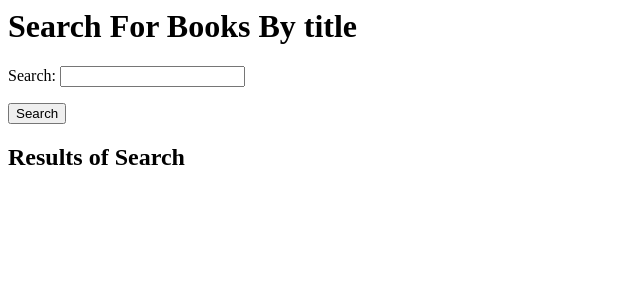
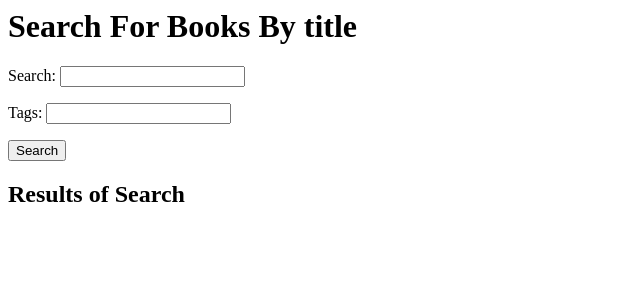
Before and after one commit to sankpalkalyani93/book-search-mechanism-batch413, a Django app: page /book/search/ in a window 1280 px wide. Shown: the top 300 px of the page, without its empty margins (0-640 px from the left). Run offline with Django 4.2, Linux system fonts and the light colour scheme.

Commit message:
Second Commit

```diff
--- a/mybookapp/forms.py
+++ b/mybookapp/forms.py
@@ -2,3 +2,4 @@ from django import forms
 
 class SearchForm(forms.Form):
     query = forms.CharField(label='Search', max_length=100)
+    tags = forms.CharField(label='Tags', max_length=100)
--- a/mybookapp/models.py
+++ b/mybookapp/models.py
@@ -1,9 +1,11 @@
 from django.db import models
+from taggit.managers import TaggableManager
 
 # Create your models here.
 class Book(models.Model):
     title = models.CharField(max_length=100)
     author = models.CharField(max_length=100)
+    tags = TaggableManager()
 
     def __str__(self):
         return self.title
--- a/mybookapp/templates/mybookapp/search.html
+++ b/mybookapp/templates/mybookapp/search.html
@@ -14,7 +14,12 @@
             <h2>Results of Search</h2>
             <ul>
                 {% for book in results %}
-                <li>{{ book.title }} by {{ book.author }}</li>
+                <li>{{ book.title }} by {{ book.author }}
+                <br> Tags:
+                 {% for tag in book.tags.all %}
+                 {{ tag.name }}
+                 {% endfor %}
+                </li>
                 {% endfor %}
             </ul>
         </div>
--- a/mybookapp/views.py
+++ b/mybookapp/views.py
@@ -8,10 +8,26 @@ def search_view(request):
     form = SearchForm()
     results = []
 
-    if request.GET.get('query'):
+    """if request.GET.get('query'):
         query = request.GET['query']
         #results = Book.objects.filter(title__icontains=query)
         results = Book.objects.filter(
             Q(title__icontains=query) | Q(author__icontains=query)
-        )
+        )"""
+
+    if request.GET:
+        query = request.GET.get('query')
+        tags = request.GET.get('tags')
+        q_objects = Q()
+
+        if query:
+            q_objects &= Q(title__icontains=query) | Q(author__icontains=query)
+
+        if tags:
+            tag_list = [tags.strip() for tag in tags.split(',')]
+            for tag in tag_list:
+                q_objects &= Q(tags__name__in=[tag])
+
+        results = Book.objects.filter(q_objects).distinct()
+
     return render(request, 'search.html', {'form': form, 'results': results})
--- a/mybooksproject/settings.py
+++ b/mybooksproject/settings.py
@@ -38,6 +38,7 @@ INSTALLED_APPS = [
     'django.contrib.sessions',
     'django.contrib.messages',
     'django.contrib.staticfiles',
+    'taggit',
     'mybookapp',
 ]
 
```
Also changed, not shown: mybookapp/migrations/0002_book_tags.py (added).
